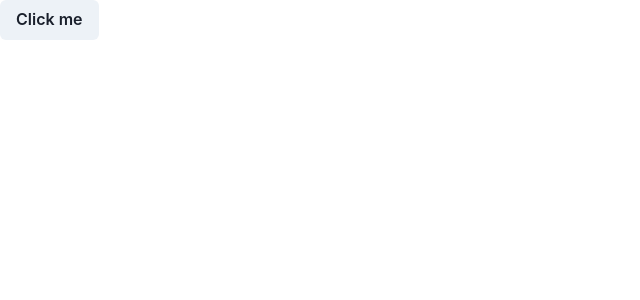
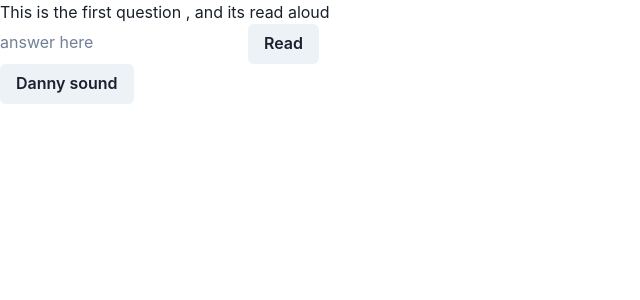
Before and after one commit to Rez2k2/surveySparrow, a Next.js app in the folder client/: page /survey in a window 1280 px wide. Shown: the top 300 px of the page, without its empty margins (0-640 px from the left). Built offline with nearby package versions, Linux system fonts and the light colour scheme.

Commit message:
talkBack 1.1

```diff
--- a/client/src/pages/survey/index.js
+++ b/client/src/pages/survey/index.js
@@ -1,14 +1,27 @@
 import { Button } from "@chakra-ui/react";
 
 export default function Survey() {
-  const speechMe = () => {
-    var msg = "Danny you lying piece of shit!";
-    const utterance = new SpeechSynthesisUtterance(msg);
+  var msg = "Danny you lying piece of shit!";
+  const speechMe = (msg1) => {
+    const utterance = new SpeechSynthesisUtterance(msg1);
     speechSynthesis.speak(utterance);
+  };
+  var ques = "This is the first question , and its read aloud";
+  const handleClick = (e) => {
+    speechMe(e.currentTarget.getAttribute("data"));
   };
   return (
     <div>
-      <Button onClick={speechMe}>Click me</Button>
+      <form>
+        <p>{ques}</p>
+        <input type="text" placeholder="answer here" />
+        <Button data={ques} onClick={handleClick}>
+          Read
+        </Button>
+      </form>
+      <Button data={msg} onClick={handleClick}>
+        Danny sound
+      </Button>
     </div>
   );
 }
```
